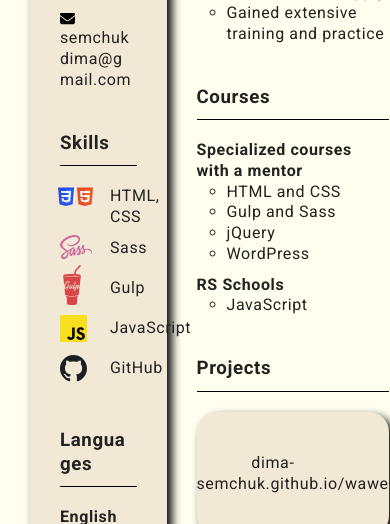
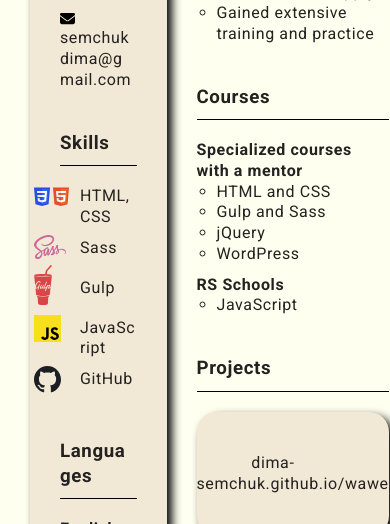
Before and after one commit to Dima-Semchuk/rsschool-cv, a plain HTML site: page index.html in a window 390 px wide. Shown: the part 576-1100 px from the top of the page. Drawn offline with Linux system fonts and the light colour scheme.

Commit message:
feat: fix

```diff
--- a/style.css
+++ b/style.css
@@ -120,7 +120,8 @@ background-color: #808080;
 }
 
 .contacts__item, .setion-about__name,
-.setion-about__surname, .section-title {
+.setion-about__surname, .section-title,
+.skills, .languages {
   overflow-wrap: break-word;
 }
 
@@ -246,7 +247,6 @@ background-color: #808080;
 }
 
 
-/* Медиазапросы для экранов шириной 768px и меньше */
 @media (max-width: 768px) {
   .menu {
     flex-wrap: wrap;
@@ -259,3 +259,22 @@ background-color: #808080;
     margin-right: 20px;
   }
 }
+
+@media (max-width: 480px) {
+  .skills__item {
+    padding-left: 20px;
+    margin-bottom: 10px;
+    min-height: 30px;
+    position: relative;
+  }
+
+  .skills__image-html::before, .skills__image-sass::before,
+  .skills__image-gulp::before, .skills__image-javascript::before,
+  .skills__image-github::before {
+    left: -26px;
+  }
+
+  .education ul, .courses ul, .languages {
+    padding-left: 20px;
+}
+}
```
